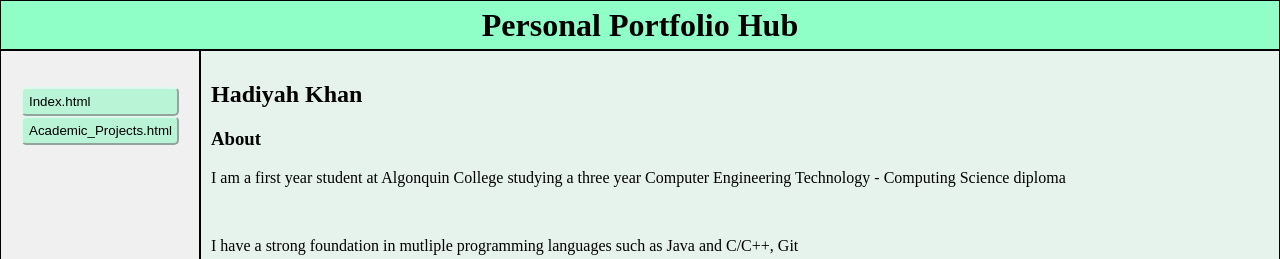
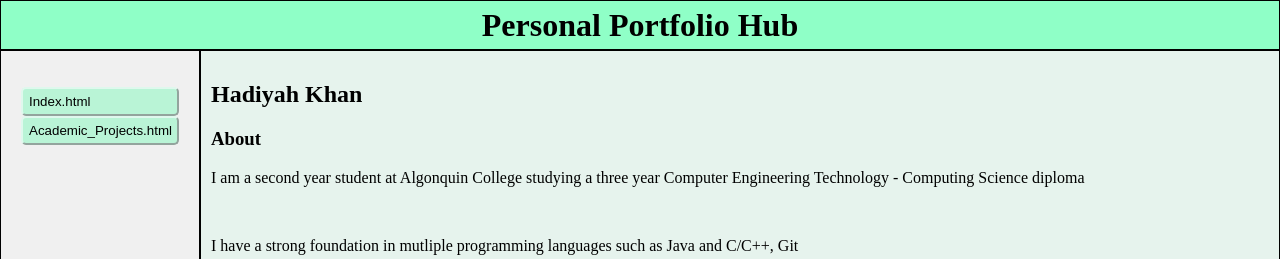
Before and after one commit to Hadiyah-Khan/portfolio.github.io, a plain HTML site: page main_page.html in a window 1280 px wide. Shown: the top 259 px of the page. Drawn offline with Linux system fonts and the light colour scheme.

Commit message:
Update main_page.html

```diff
--- a/main_page.html
+++ b/main_page.html
@@ -22,7 +22,7 @@
     <div id="content">
 		<h2>Hadiyah Khan</h2>
 		<h3>About</h3>
-		<p>I am a first year student at Algonquin College studying a three year Computer Engineering Technology - Computing Science diploma</p> <br>
+		<p>I am a second year student at Algonquin College studying a three year Computer Engineering Technology - Computing Science diploma</p> <br>
 		<p>I have a strong foundation in mutliple programming languages such as Java and C/C++, Git </p>
 		<p>I've learned about Object Oriented Programming, Data Struction and Algorithms, Operating Systems(GNU/Linux) and Network Programmign basics </p>
 		<h3>Programming languages I have learned: </h3>
```
